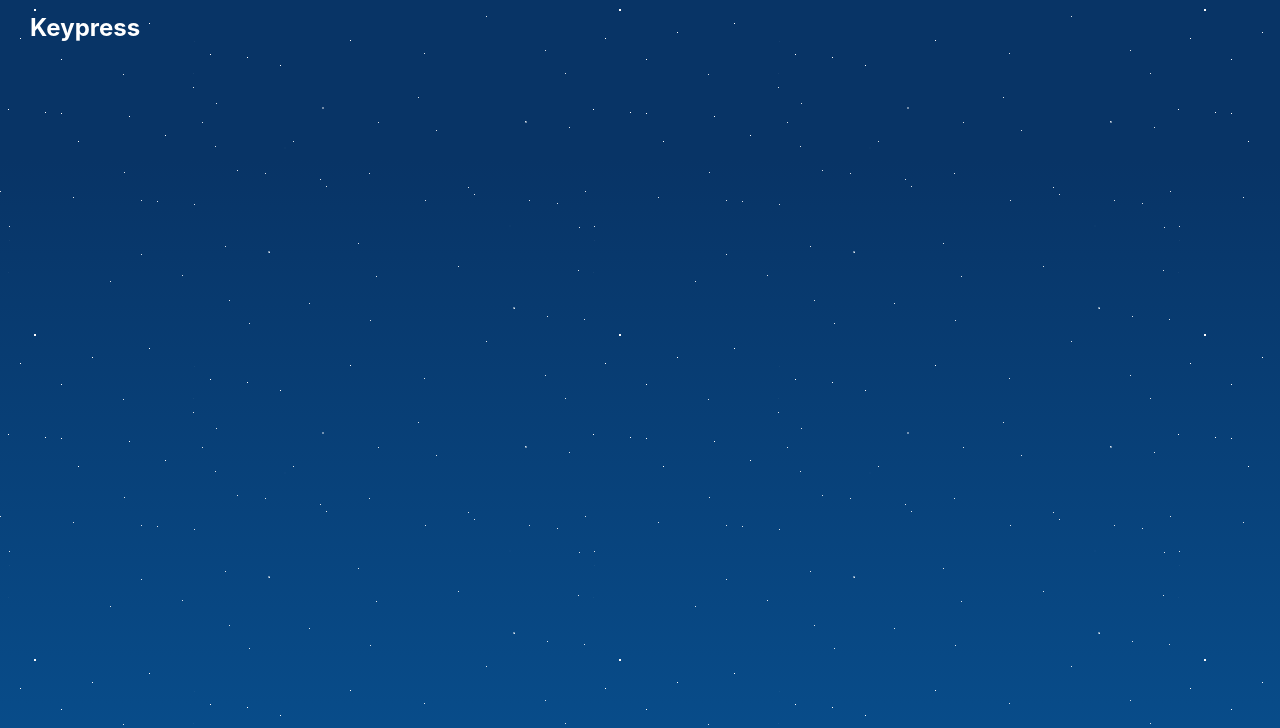
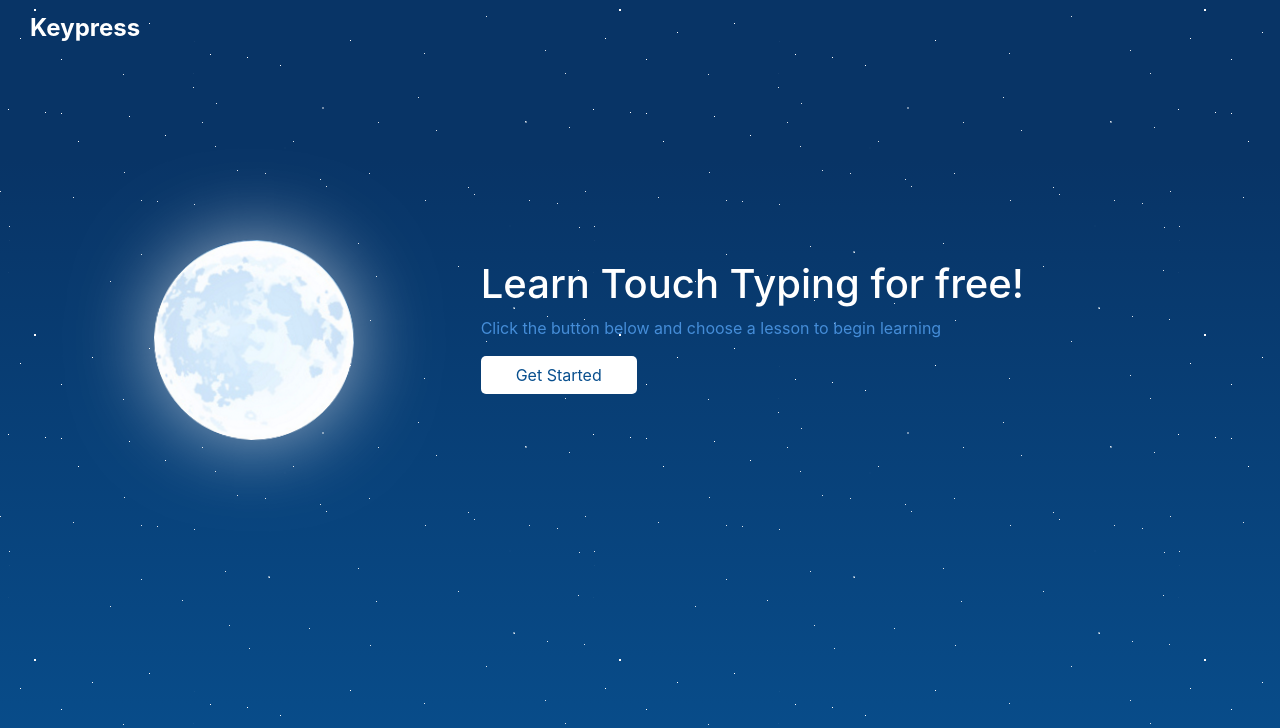
Before and after one commit to carlosarias1992/keypress, a website built with webpack: page index.html in a window 1280 px wide. Shown: the top 728 px of the page. Built offline with nearby package versions, Linux system fonts and the light colour scheme.

Commit message:
Add splash page with instructions

```diff
--- a/assets/css/home-page.css
+++ b/assets/css/home-page.css
@@ -120,3 +120,46 @@ footer {
     font-size: 24px;
     padding: 10px 30px;
 }
+
+.moon {
+    border-radius: 100%;
+    position: absolute;
+    top: 30%;
+    left: 12%;
+    box-shadow: 0 0 80px rgba(255, 255, 255, .6);
+    width: 200px;
+    transition: 1s linear all;
+    animation: rotateMoon 500s infinite;
+}
+
+@keyframes rotateMoon {
+    0% { transform: rotateZ(0deg) }
+    100% { transform: rotateZ(360deg) };
+}
+
+.splash-title {
+    position: absolute;
+    z-index: 100;
+    top: 30%;
+    right: 20%;
+}
+
+.splash-title h1 {
+    margin-top: 20px;
+    color: white;
+}
+
+.splash-title p {
+    color: #458dd8;
+}
+
+.splash-title button:hover {
+    box-shadow: 0 0 10px #fff;
+}
+.splash-title button {
+    background-color: white;
+    color: #084f8e;
+    padding: 7px 35px;
+    border-radius: 5px;
+    transition: 0.5s;
+}
--- a/src/home_page.js
+++ b/src/home_page.js
@@ -83,6 +83,28 @@ class HomePage {
         splashHeader.className = "splash-header";
         splashHeader.innerHTML = "Keypress";
         splash.appendChild(splashHeader);
+
+        const moonImage = document.createElement("img");
+        moonImage.src = "assets/images/moon.png";
+        moonImage.className = "moon";
+        splash.appendChild(moonImage);
+
+        const titleSection = document.createElement("div");
+        titleSection.className = "splash-title";
+        splash.appendChild(titleSection);
+
+        const title = document.createElement("h1");
+        title.innerHTML = "Learn Touch Typing for free!";
+        titleSection.appendChild(title);
+
+        const subtitle = document.createElement("p");
+        subtitle.innerHTML = "Click the button below and choose a lesson to begin learning";
+        titleSection.appendChild(subtitle);
+
+        const titleButton = document.createElement("button");
+        titleButton.innerHTML = "Get Started";
+        titleButton.onclick = this.render;
+        titleSection.appendChild(titleButton);
     }
 
     render() {
--- a/src/index.js
+++ b/src/index.js
@@ -11,5 +11,4 @@ document.addEventListener("DOMContentLoaded", () => {
     const lesson = new LessonPage();
     const home = new HomePage(lesson);
     home.renderSplash();
-    // home.render();
 });
```
Also changed, not shown: 1 other file.
